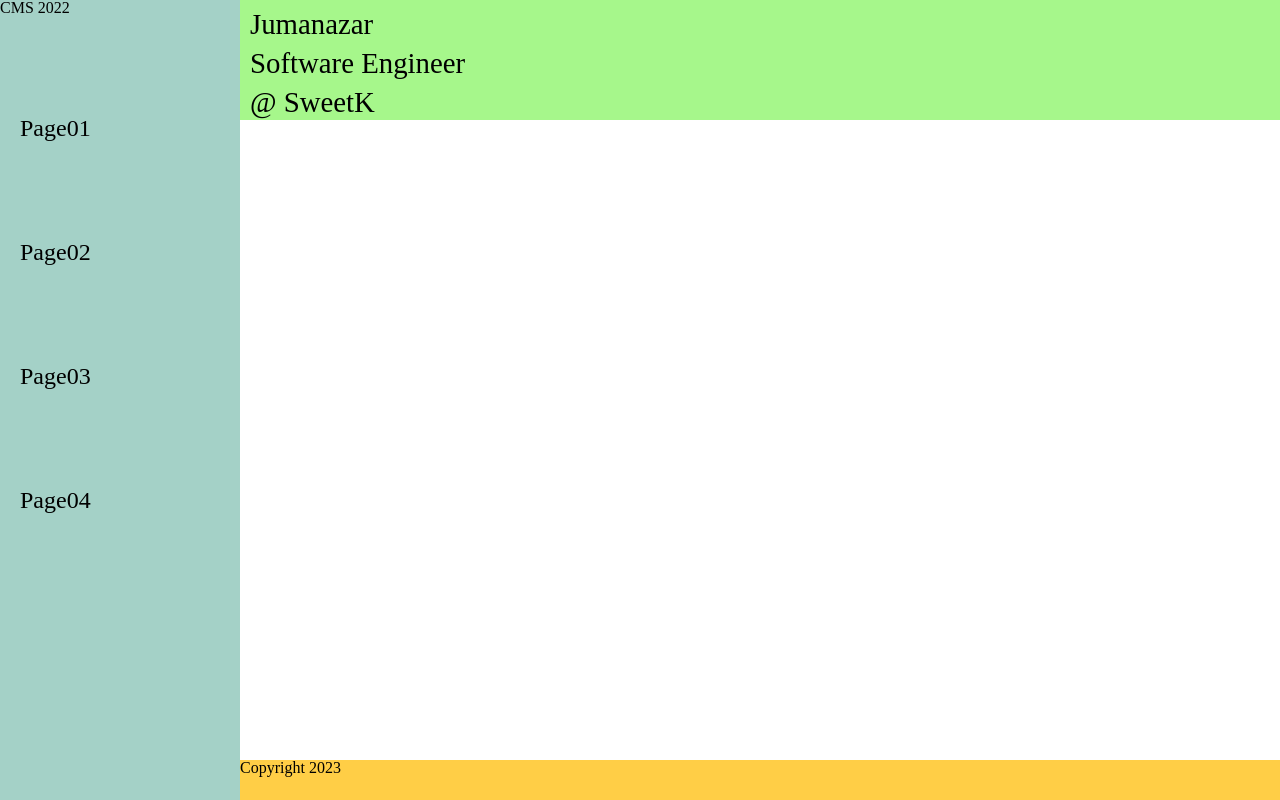
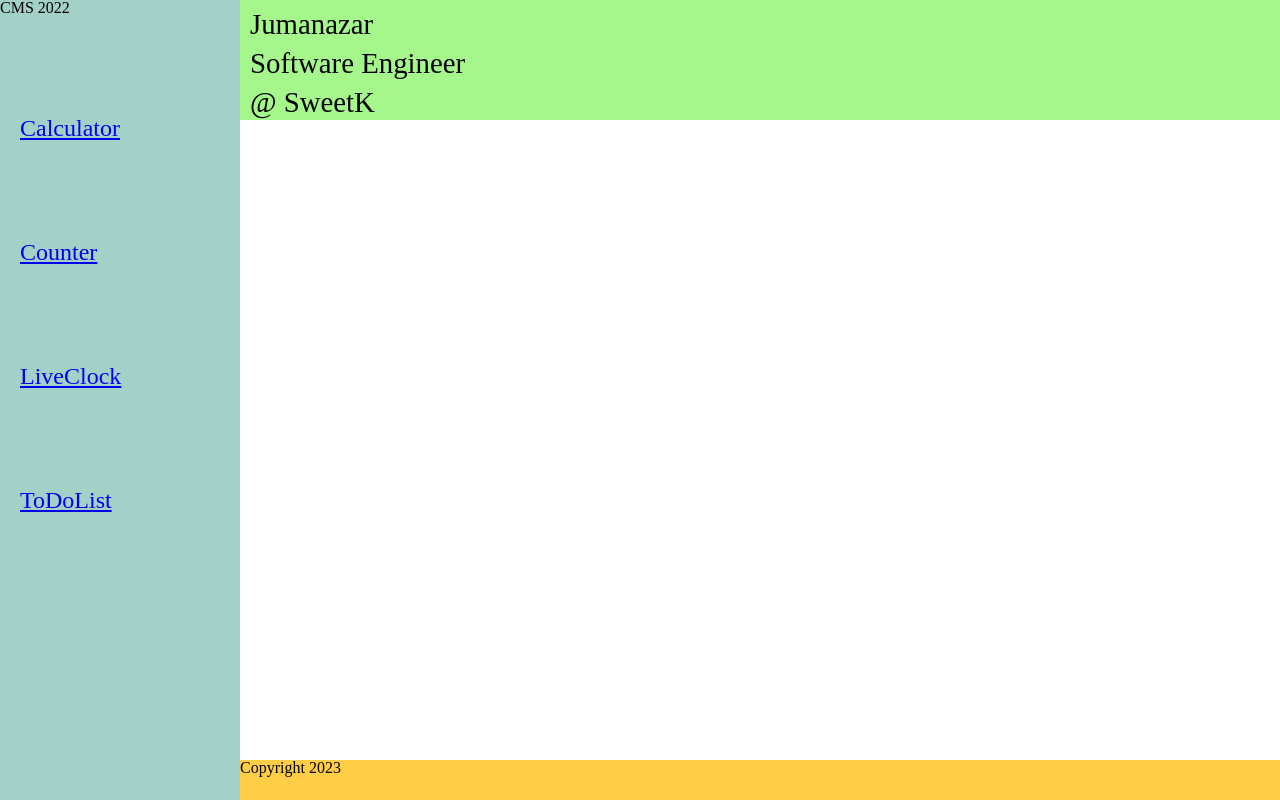
Before and after one commit to jsr1611/react-practice, a React (Create React App) app in the folder react-standard/: page / in a window 1280 px wide. Built offline with nearby package versions, Linux system fonts and the light colour scheme; a web font is replaced by a local one.

Commit message:
added links to sidebar elements

```diff
--- a/react-standard/src/App.tsx
+++ b/react-standard/src/App.tsx
@@ -5,9 +5,6 @@ import Sidebar from "@/layout/Sidebar";
 import styled from "styled-components";
 
 import GlobalStyle from "@/styles/GlobalStyle";
-import Calculator from "./components/Calculator";
-import TodoList from "./components/ToDoList";
-import Popup from "./components/Popup";
 
 const AppContainer = styled.div`
     display: flex;
--- a/react-standard/src/layout/Contents.tsx
+++ b/react-standard/src/layout/Contents.tsx
@@ -1,9 +1,5 @@
 import { Outlet } from "react-router-dom";
-import Counter from "@/components/Counter";
-import Input from "@/components/Input";
-import LiveClock from "@/components/LiveClock";
-import Popup from "@/components/Popup";
-import TodoList from "@/components/ToDoList";
+
 import styled from "styled-components";
 
 type Props = {
--- a/react-standard/src/layout/Sidebar.tsx
+++ b/react-standard/src/layout/Sidebar.tsx
@@ -1,10 +1,5 @@
 import styled from "styled-components";
 import { Link } from "react-router-dom";
-
-import Calculator from "@/components/Calculator";
-import Counter from "@/components/Counter";
-import LiveClock from "@/components/LiveClock";
-import TodoList from "@/components/ToDoList";
 
 type Props = {
     title: string;
@@ -36,10 +31,18 @@ function Sidebar({ title, description, menu }: Props) {
         <SidebarContainer>
             <h1>{title}</h1>
             <ul>
-                <li>Page01</li>
-                <li>Page02</li>
-                <li>Page03</li>
-                <li>Page04</li>
+                <li>
+                    <Link to={"calculator"}>Calculator</Link>
+                </li>
+                <li>
+                    <Link to={"counter"}>Counter</Link>
+                </li>
+                <li>
+                    <Link to={"live-clock"}>LiveClock</Link>
+                </li>
+                <li>
+                    <Link to={"to-do-list"}>ToDoList</Link>
+                </li>
             </ul>
         </SidebarContainer>
     );
```
Also changed, not shown: react-standard/src/router.js (+4 -8 lines).
